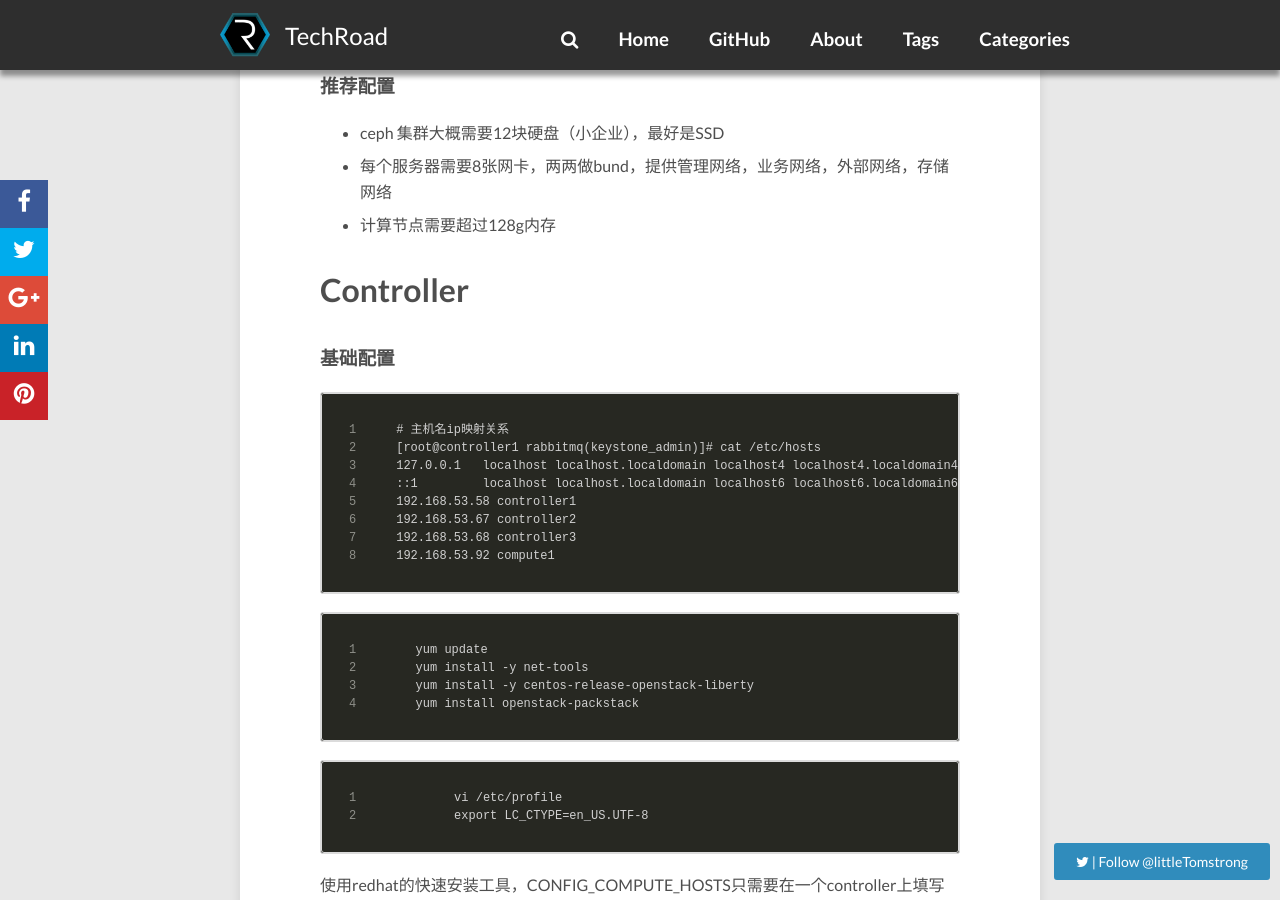
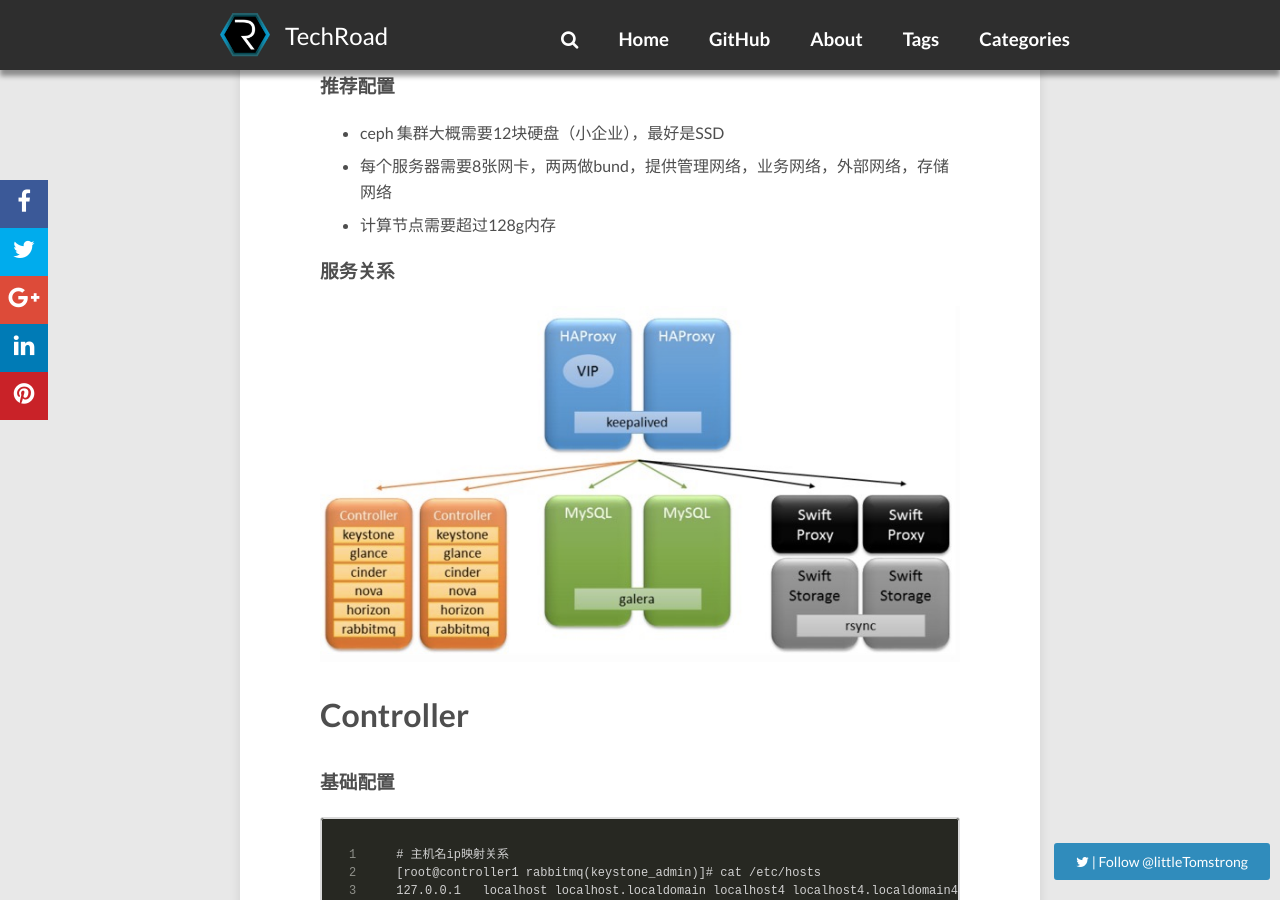
Before and after one commit to JianqingJiang/jianqingjiang.github.io, a Jekyll site: the page built from _posts/2016-07-02-openstack-HA.md, in a window 1280 px wide and 900 px high, scrolled down 848 px. Built offline with Jekyll 4.4.1, drawn with Linux system fonts in a browser that asks for light colours; nearby versions of some CDN libraries; comment, search, counter and statistics services are not loaded.

```diff
--- a/_posts/2016-07-02-openstack-HA.md
+++ b/_posts/2016-07-02-openstack-HA.md
@@ -22,6 +22,12 @@
 * ceph 集群大概需要12块硬盘（小企业），最好是SSD
 * 每个服务器需要8张网卡，两两做bund，提供管理网络，业务网络，外部网络，存储网络
 * 计算节点需要超过128g内存
+
+
+### 服务关系
+
+![install](/images/openstack_ha/10.jpg)
+
 
 # Controller
 
```
Also changed, not shown: images/openstack_ha/10.jpg (added), 1 other file.
